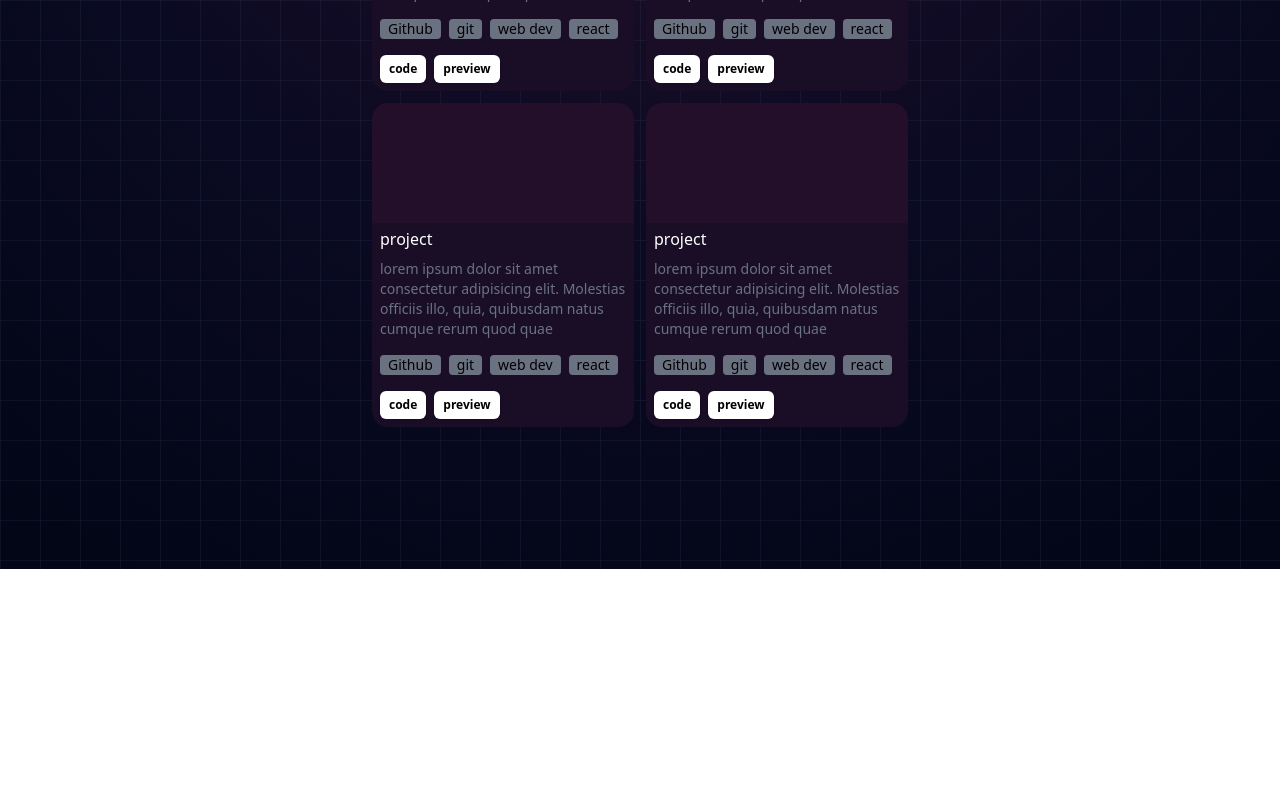
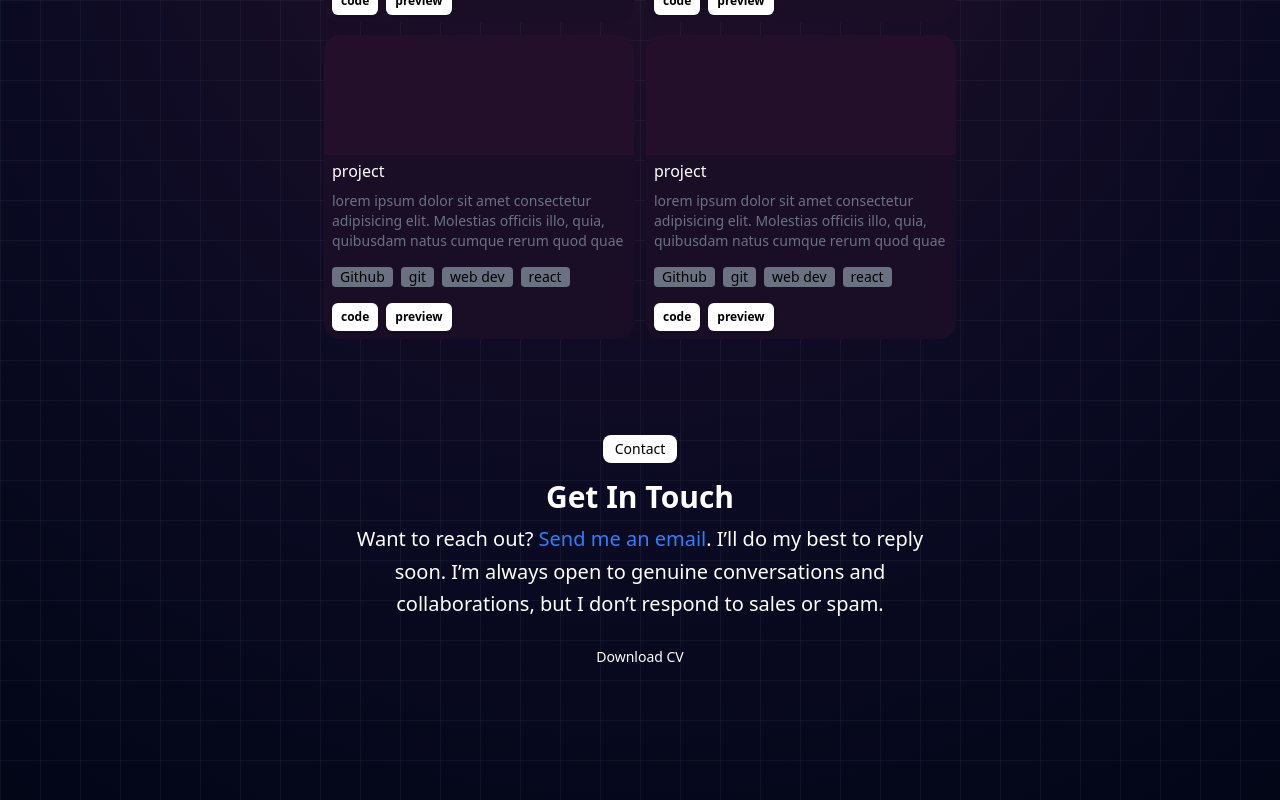
Before and after one commit to osmansemir/my-portofolio, a React (Vite) app: page / in a window 1280 px wide. Shown: the part 1720-2520 px from the top of the page. Before the commit the page ends 2289 px from the top, so only its background shows below. Built offline with nearby package versions, Linux system fonts and the light colour scheme.

Commit message:
Add downloadable resume and google analytics

```diff
--- a/src/App.jsx
+++ b/src/App.jsx
@@ -5,8 +5,19 @@ import Projects from "./components/Projects";
 import Skills from "./components/Skills";
 import { Spotlight } from "@/components/ui/Spotlight";
 import MyDock from "./components/Mydock";
+import Contact from "./components/Contact";
+import ReactGA from "react-ga4";
+import { useEffect } from "react";
 
 function App() {
+  useEffect(() => {
+    // Initialize Google Analytics once when app loads
+    ReactGA.initialize("G-H5F1B6HNVS");
+
+    // Track page views automatically
+    ReactGA.send("pageview");
+  }, []);
+
   return (
     <>
       <div className="min-h-screen w-full bg-[#020617] relative">
@@ -19,11 +30,12 @@ function App() {
             fill="white"
           />
         </div>
-        <main className="relative max-w-xl mx-auto pb-3 px-5">
+        <main className="relative text-foreground max-w-2xl mx-auto pb-3 px-5">
           <Hero />
           <About />
           <Skills />
           <Projects />
+          <Contact />
           <MyDock />
         </main>
       </div>
--- /dev/null
+++ b/src/components/Contact.jsx
@@ -0,0 +1,43 @@
+import SectionTitle from "@/components/SectionTitle";
+import { Button } from "./ui/Button";
+import ReactGA from "react-ga4";
+
+function Contact() {
+  const handleDownload = () => {
+    ReactGA.event({
+      category: "CV",
+      action: "Download",
+      label: "CV_PDF_Download",
+    });
+
+    const link = document.createElement("a");
+    link.href = `${import.meta.env.BASE_URL}resume.pdf`;
+    link.download = "Osman_Semir_CV.pdf";
+    link.click();
+  };
+  return (
+    <section className="relative text-white flex flex-col justify-center items-center py-10 z-30 mb-20">
+      <SectionTitle>Contact</SectionTitle>
+      <h3 className="text-3xl font-bold mb-2">Get In Touch</h3>
+      <p className="mx-auto max-w-[600px] text-center text-muted-foreground md:text-xl/relaxed lg:text-base/relaxed xl:text-xl/relaxed">
+        Want to reach out?{" "}
+        <a
+          className="text-blue-500 hover:underline"
+          href="mailto:osmanshek@gmail.com"
+        >
+          Send me an email
+        </a>
+        . I’ll do my best to reply soon. I’m always open to genuine
+        conversations and collaborations, but I don’t respond to sales or spam.
+      </p>
+      <Button
+        onClick={handleDownload}
+        size="lg"
+        className="mt-4 cursor-pointer"
+      >
+        Download CV
+      </Button>
+    </section>
+  );
+}
+export default Contact;
```
Also changed, not shown: 1 other file (tests, documents, lock files or other folders).
